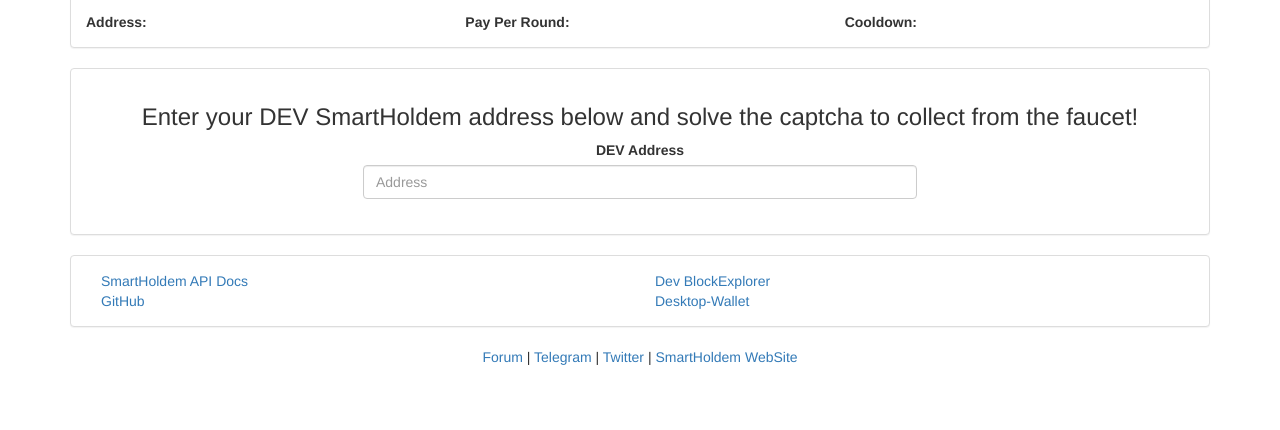
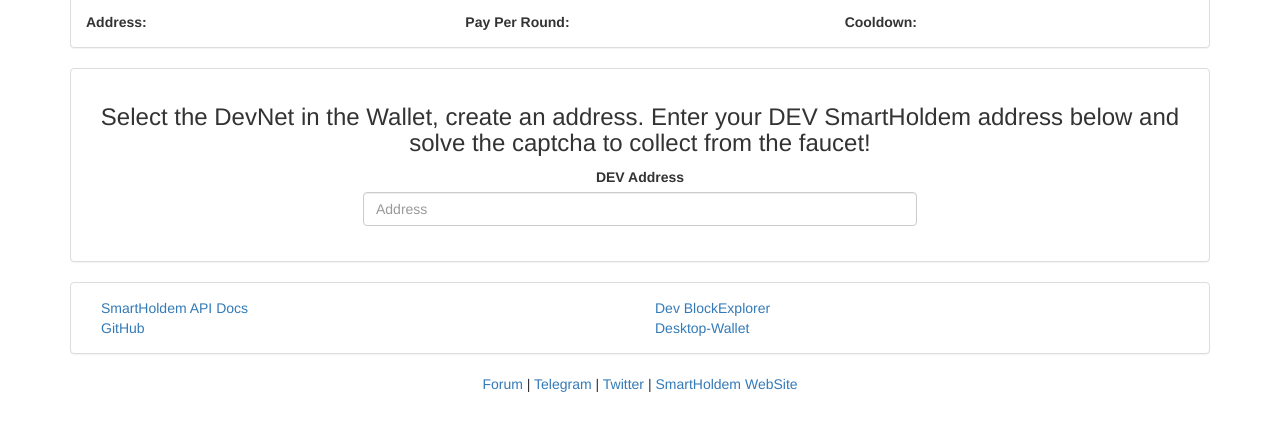
Before and after one commit to smartholdem/faucet, a website: page frontend/index.html in a window 1280 px wide. Shown: the part 190-620 px from the top of the page. Drawn offline with nearby package versions, Linux system fonts and the light colour scheme; no server answers.

```diff
--- a/frontend/index.html
+++ b/frontend/index.html
@@ -29,7 +29,7 @@
                 <div class="panel-body">
                     <div class="alert alert-success hidden" role="alert" id="success"></div>
                     <div class="alert alert-danger hidden" role="alert" id="error"></div>
-                    <h3>Enter your DEV SmartHoldem address below and solve the captcha to collect from the faucet!</h3>
+                    <h3>Select the DevNet in the Wallet, create an address. Enter your DEV SmartHoldem address below and solve the captcha to collect from the faucet!</h3>
                     <div class="form-group" id="addressContainer">
                         <label for="address">DEV Address</label>
                         <input type="text" class="form-control" id="address" placeholder="Address">
```
